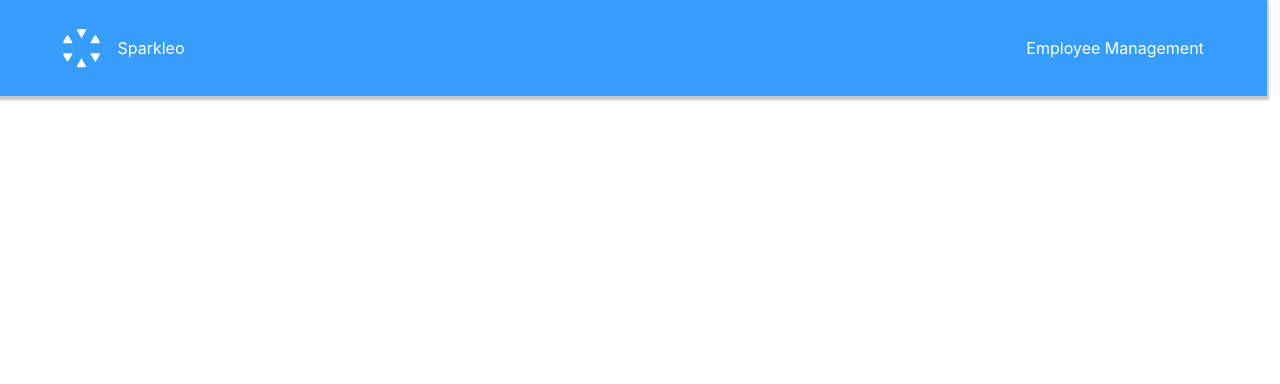
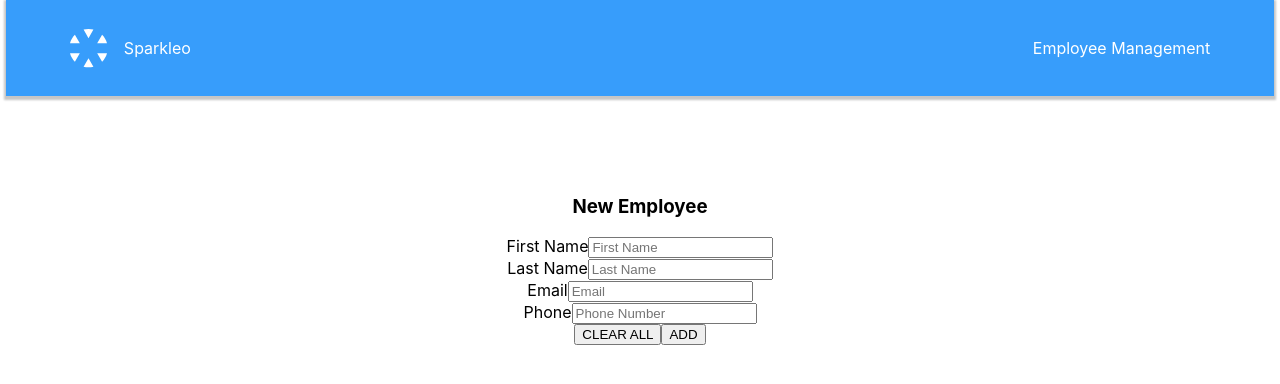
Before and after one commit to Sajeelzafar/WebDevSparkleo, a React (Create React App) app: page / in a window 1280 px wide. Shown: the top 384 px of the page. Built offline with nearby package versions, Linux system fonts and the light colour scheme.

Commit message:
Setting up skeleton of new employee

```diff
--- a/src/App.css
+++ /dev/null
@@ -1,38 +0,0 @@
-.App {
-  text-align: center;
-}
-
-.App-logo {
-  height: 40vmin;
-  pointer-events: none;
-}
-
-@media (prefers-reduced-motion: no-preference) {
-  .App-logo {
-    animation: App-logo-spin infinite 20s linear;
-  }
-}
-
-.App-header {
-  background-color: #282c34;
-  min-height: 100vh;
-  display: flex;
-  flex-direction: column;
-  align-items: center;
-  justify-content: center;
-  font-size: calc(10px + 2vmin);
-  color: white;
-}
-
-.App-link {
-  color: #61dafb;
-}
-
-@keyframes App-logo-spin {
-  from {
-    transform: rotate(0deg);
-  }
-  to {
-    transform: rotate(360deg);
-  }
-}
--- a/src/App.js
+++ b/src/App.js
@@ -1,11 +1,14 @@
-import './App.css';
+import './components/stylesandImages/App.css';
 import NavBar from './components/Navbar';
+import Addemployee from './components/Employee';
 
 
 function App() {
   return (
     <>
       <NavBar />
+      <Addemployee />
+
     </>
   );
 }
--- /dev/null
+++ b/src/components/Employee.js
@@ -0,0 +1,34 @@
+import React from "react";
+import './stylesandImages/Navbar.css';
+
+const Addemployee = () => {
+    return(
+        <form className="form display">
+            <div className="formHeadingContainer">
+                <h3 className="formHeading">New Employee</h3>
+            </div>
+
+            <div className="formInputContainer display">
+                <label> First Name
+                    <input className="firstname" type="text" placeholder="First Name"/>
+                </label>
+                <label> Last Name
+                    <input className="lastname" type="text" placeholder="Last Name"/>
+                </label>
+                <label>Email
+                    <input className="email" type="email" placeholder="Email"/>
+                </label>
+                <label> Phone
+                    <input className="phone" type="number" placeholder="Phone Number"/>
+                </label>
+            </div>
+
+            <div className="formButtons display">
+                <button>CLEAR ALL</button>
+                <button>ADD</button>
+            </div>
+        </form>
+    )
+}
+
+export default Addemployee;
--- /dev/null
+++ b/src/components/stylesandImages/App.css
@@ -0,0 +1,27 @@
+:root {
+  --header: #379DFB;
+}
+
+.display {
+  display: flex;
+  align-items: center;
+}
+
+#root {
+  display: flex;
+  flex-direction: column;
+  align-items: center;
+  justify-content: center;
+}
+
+
+.form {
+  flex-direction: column;
+  width: 60%;
+  margin-top: 5rem;
+}
+
+.formInputContainer {
+  flex-direction: column;
+
+}
--- a/src/components/stylesandImages/Navbar.css
+++ b/src/components/stylesandImages/Navbar.css
@@ -1,9 +1,3 @@
-
-:root {
-    --header: #379DFB;
-}
-
-
 .leftSideNav {
     padding-left: 5%;
     gap: 3%;
@@ -25,8 +19,3 @@
   color: white;
   box-shadow: 0 2px 2px 2px rgba(9, 9, 9, 0.23);
 }
-
-.display {
-    display: flex;
-    align-items: center;
-}
```
